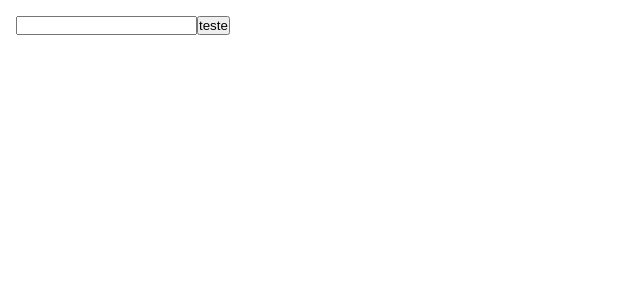
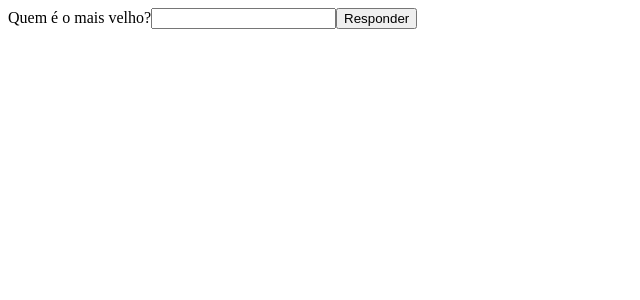
Before and after one commit to Meds-Mauricio/aulas-FPR, a React (Create React App) app in the folder my-app/: page / in a window 1280 px wide. Shown: the top 300 px of the page, without its empty margins (0-640 px from the left). Built offline with nearby package versions, Linux system fonts and the light colour scheme.

Commit message:
exercicio aula presencial 8 useState

```diff
--- a/my-app/src/App.js
+++ b/my-app/src/App.js
@@ -1,17 +1,8 @@
-import './App.css';
-import React from 'react';
-import { BrowserRouter, Route, Routes } from 'react-router-dom'
-import Lojas from './pages/loja';
-import Home from './pages/home';
+import React from 'react'
+import Home from './pages/home'
 
-function App() {
-    return (
-        <BrowserRouter>
-        <Routes>
-          <Route path='/' element={<Home />} />
-          <Route path='/lojas' element={<Lojas />} />
-        </Routes>
-      </BrowserRouter>
-    )
+export default function App() {
+  return (
+      <Home />
+  )
 }
-export default App;
--- a/my-app/src/pages/home/index.js
+++ b/my-app/src/pages/home/index.js
@@ -1,24 +1,81 @@
-import React from "react"
+import React, { useState } from 'react';
 
 function Home() {
-    let valor
-    const shopping = (lojas) => {
-        valor = lojas
+  const [pergunta1, setPergunta1] = useState()
+  const [pergunta2, setPergunta2] = useState()
+  const [pergunta3, setPergunta3] = useState()
+  const [pergunta4, setPergunta4] = useState()
+  const [pergunta5, setPergunta5] = useState()
+  const [resposta, setResposta] = useState(0)
+  const [step, setStep] = useState(0)
+
+  const um = pergunta1 === 'poly'
+  const dois = pergunta2 === 'kaio'
+  const tres = pergunta3 === 'emanuel'
+  const quatro = pergunta4 === 'gelinho'
+  const cinco = pergunta5 === 'marcelo'
+
+  const resultado = (nivel) => {
+    setStep(step + 1)
+    if (nivel) {
+      setResposta(resposta + 1)
     }
-    const click = () => {
-        window.location.href = `/lojas?=${valor}`
+  }
+
+  const final = () => {
+    switch (resposta) {
+      case 0: return 'horrivel';
+      case 1: return 'muito ruim';
+      case 2: return 'ruim';
+      case 3: return 'mediano';
+      case 4: return 'bom';
+      case 5: return 'muito bom';
     }
-    return (
-        <div className="box">
-            <form>
-                <input onChange={(e) => shopping(e.target.value)} />
-                <button onClick={(e) => {
-                    e.preventDefault()
-                    click()
-                }}
-                >teste</button>
-            </form>
+  }
+  return (
+    <>
+      {step === 0 &&
+        <div>
+          <label>Quem é o mais velho?</label>
+          <input onChange={(e) => { setPergunta1(e.target.value) }} />
+          <button onClick={() => { resultado(um) }}>Responder</button>
         </div>
-    )
+      }
+
+
+      {step === 1 &&
+        <div>
+          <label>Quem é o mais chato?</label>
+          <input onChange={(e) => { setPergunta2(e.target.value) }} />
+          <button onClick={() => { resultado(dois) }}>Responder</button>
+        </div>
+      }
+      {step === 2 &&
+        <div>
+          <label>Quem é o mais chorão?</label>
+          <input onChange={(e) => { setPergunta3(e.target.value) }} />
+          <button onClick={() => { resultado(tres) }}>Responder</button>
+        </div>
+      }
+      {step === 3 &&
+        <div>
+          <label>Quem é o mais alto?</label>
+          <input onChange={(e) => { setPergunta4(e.target.value) }} />
+          <button onClick={() => { resultado(quatro) }}>Responder</button>
+        </div>
+      }
+      {step === 4 &&
+        <div>
+          <label>Quem é o mais novo?</label>
+          <input onChange={(e) => { setPergunta5(e.target.value) }} />
+          <button onClick={() => { resultado(cinco) }}>Responder</button>
+        </div>
+      }
+      {step === 5 &&
+        <p>Você foi {final()}</p>
+      }
+    </>
+  )
 }
+
 export default Home;
--- a/my-app/src/pages/loja/index.js
+++ /dev/null
@@ -1,31 +0,0 @@
-import React from 'react'
-
-export default function Lojas() {
-    const teste = () => {
-        if(window.location.href.includes('penambucanas')){
-            return <p>Pernambucanas</p>
-
-        }else if(window.location.href.includes('americanas')){
-            return <p>Americanas</p>
-
-        }else if(window.location.href.includes('cem')){
-            return <p>Cem</p>
-
-        }else if(window.location.href.includes('dark')){
-            return <p>Dark</p>
-
-        }else {
-            return <p>não existe</p>
-        }
-    }
-
-
-
-    return (
-
-
-        <>
-            {teste()}
-        </>
-    )
-}
--- /dev/null
+++ b/my-app/src/pages/pergunta/index.js
@@ -0,0 +1 @@
+import React from "react"
```
Also changed, not shown: 1 other file (tests, documents, lock files or other folders).
